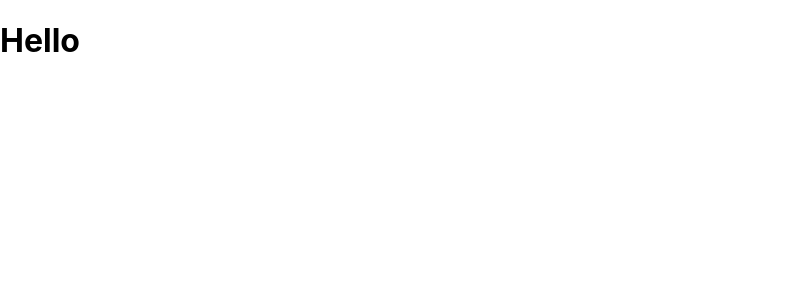
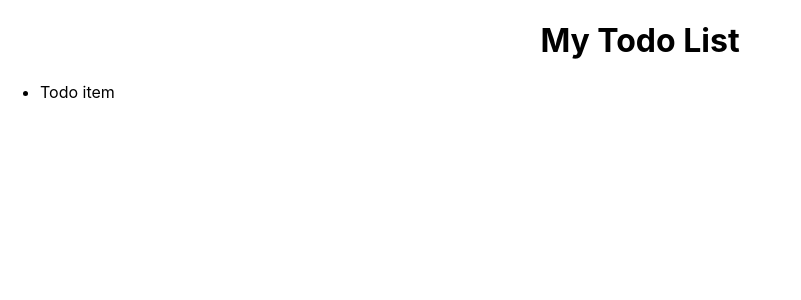
Before and after one commit to StGrozdanov/todo-list-react-app, a React (Create React App) app: page / in a window 1280 px wide. Shown: the top 300 px of the page, without its empty margins (0-801 px from the left). Built offline with nearby package versions, Linux system fonts and the light colour scheme.

Commit message:
created application header and todo list container

```diff
--- /dev/null
+++ b/src/App.css
@@ -0,0 +1,3 @@
+.todo-heading {
+    text-align: center;
+}
--- a/src/App.js
+++ b/src/App.js
@@ -1,6 +1,16 @@
+import './App.css';
+import TodoListContainer from './components/TodoListContainer';
+
 function App() {
   return (
-    <h1>Hello</h1>
+    <>
+      <header>
+        <h1 className="todo-heading">My Todo List</h1>
+      </header>
+      <main>
+        <TodoListContainer />
+      </main>
+    </>
   );
 }
 
--- /dev/null
+++ b/src/components/TodoListContainer.js
@@ -0,0 +1,7 @@
+export default function TodoListContainer() {
+    return (
+        <ul>
+            <li>Todo item</li>
+        </ul>
+    );
+}
```
